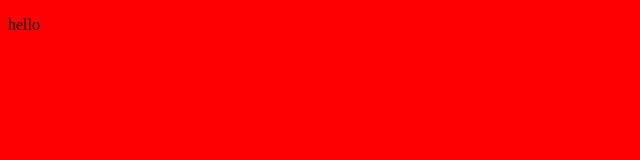
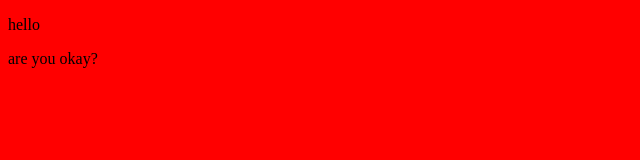
Before and after one commit to DevMaria446/Hello, a website: page index.html in a window 1280 px wide. Shown: the full height of the page, 0-640 px from the left. Drawn offline with Linux system fonts and the light colour scheme.

Commit message:
i added a new p tag

```diff
--- a/index.html
+++ b/index.html
@@ -8,5 +8,6 @@
 </head>
 <body>
     <p>hello</p>
+    <p> are you okay?</p>
 </body>
 </html>
```
